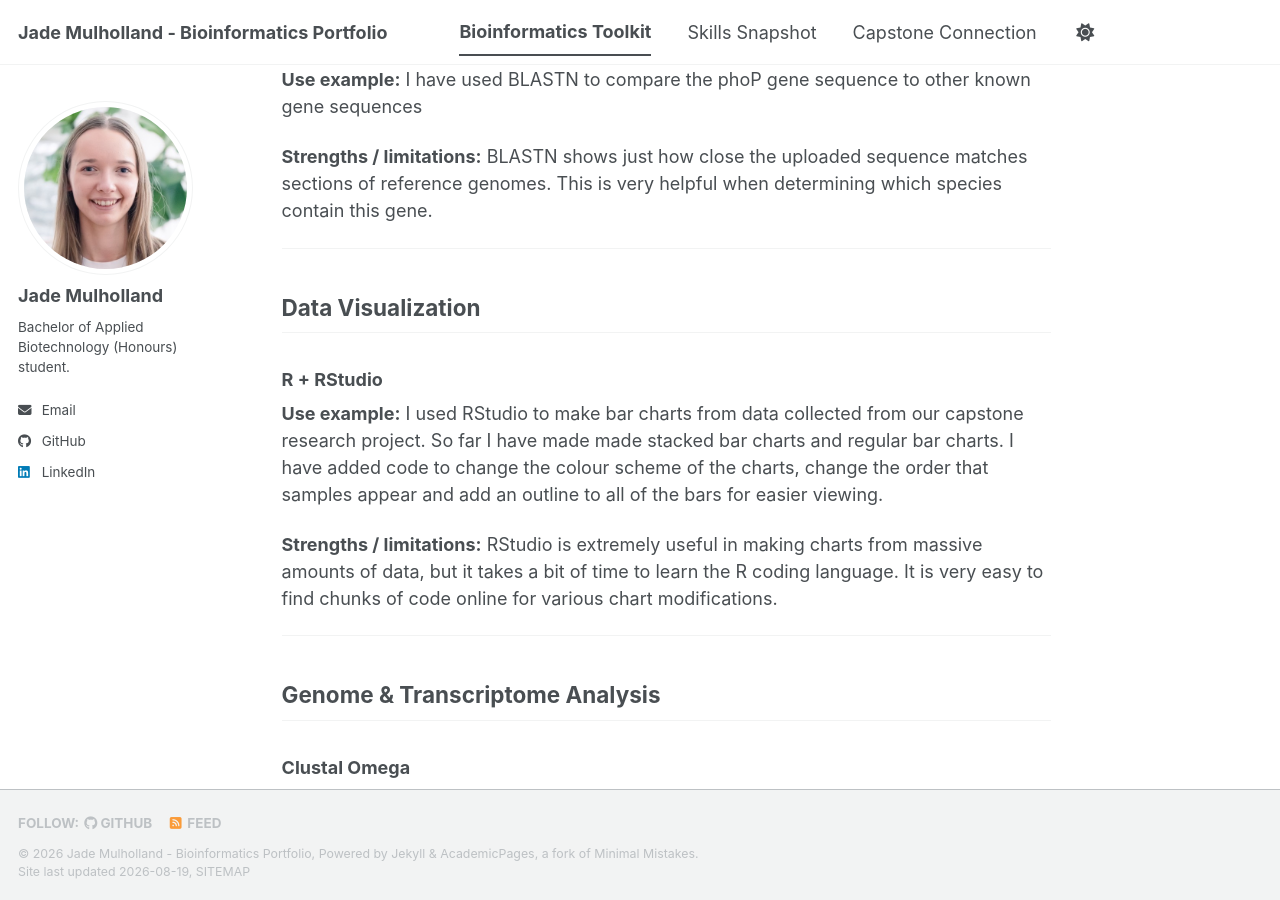
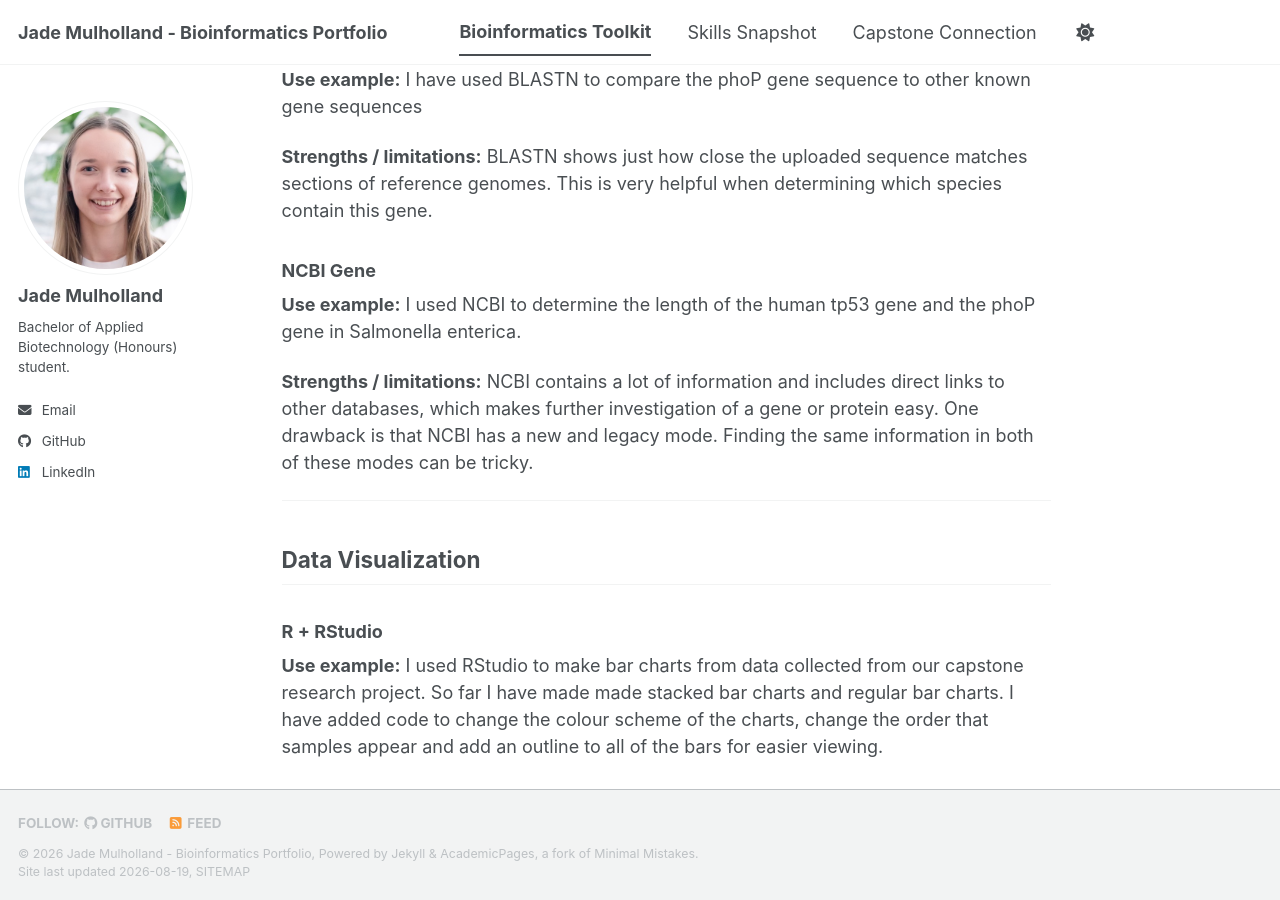
Before and after one commit to JadeLillian/biot74000-portfolio, a Jekyll site: the page built from _pages/toolkit.md, in a window 1280 px wide and 900 px high, scrolled down 1036 px. Built offline with Jekyll 4.4.1, drawn with Linux system fonts in a browser that asks for light colours; a script bundle is joined from its source files by our own code; library files that are not in the unit come from our copies.

Commit message:
Enhance toolkit with NCBI Gene details
Added information about NCBI Gene usage and its strengths/limitations.

```diff
--- a/_pages/toolkit.md
+++ b/_pages/toolkit.md
@@ -39,6 +39,12 @@ organized by what they are used for._
 **Use example:** I have used BLASTN to compare the phoP gene sequence to other known gene sequences
 
 **Strengths / limitations:** BLASTN shows just how close the uploaded sequence matches sections of reference genomes. This is very helpful when determining which species contain this gene.
+
+### NCBI Gene
+
+**Use example:** I used NCBI to determine the length of the human tp53 gene and the phoP gene in Salmonella enterica.
+
+**Strengths / limitations:** NCBI contains a lot of information and includes direct links to other databases, which makes further investigation of a gene or protein easy. One drawback is that NCBI has a new and legacy mode. Finding the same information in both of these modes can be tricky.
 
 ---
 
```
